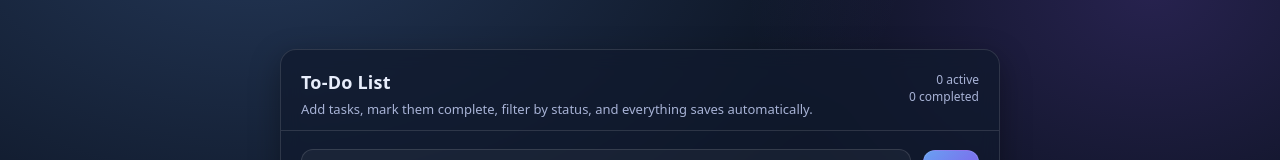
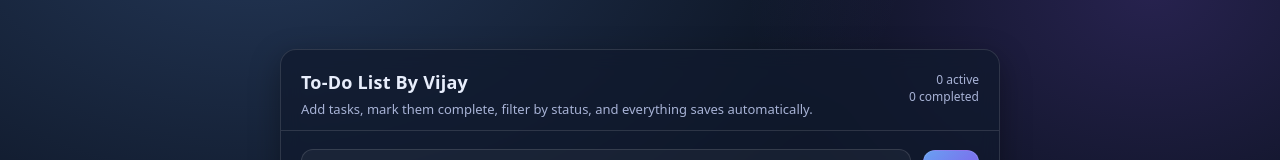
Before and after one commit to vijayhissal/Project, a plain HTML site: page index.html in a window 1280 px wide. Shown: the part 170-330 px from the top of the page. Drawn offline with Linux system fonts and the light colour scheme.

Commit message:
Changes Done

```diff
--- a/index.html
+++ b/index.html
@@ -314,7 +314,7 @@
     <div class="app" role="application" aria-label="To-do list">
         <header>
             <div class="title">
-                <h1>To-Do List</h1>
+                <h1>To-Do List By Vijay</h1>
                 <p class="subtitle">Add tasks, mark them complete, filter by status, and everything saves automatically.
                 </p>
             </div>
```
